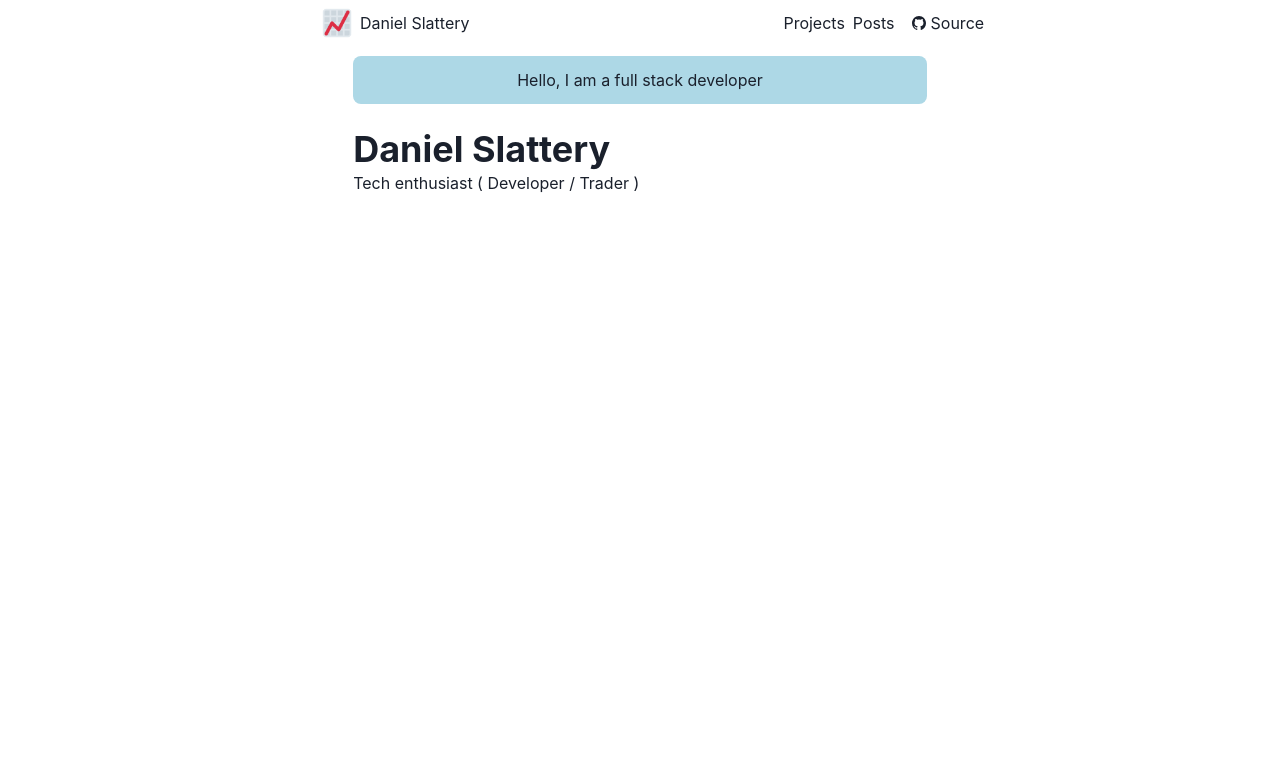
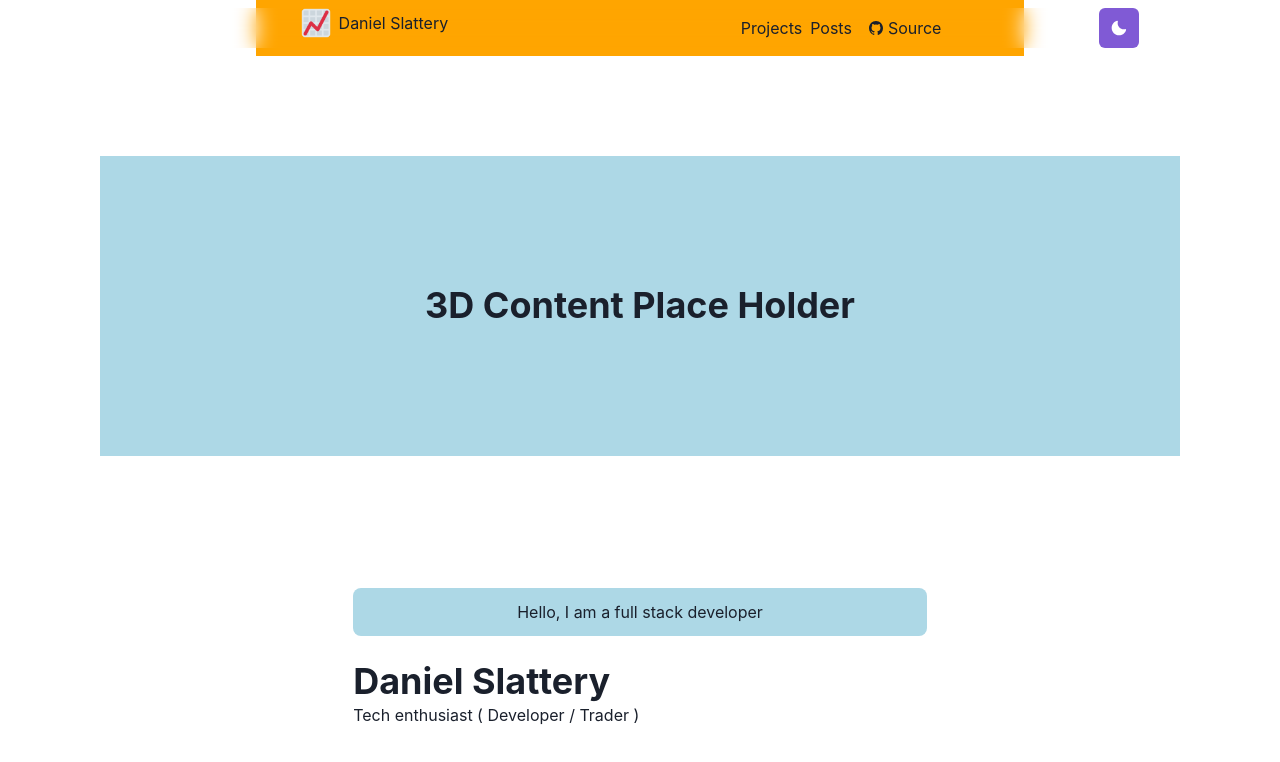
Before and after one commit to Daniel-Slattery/danielslattery.dev, a Next.js app: page / in a window 1280 px wide. Shown: the top 762 px of the page. Built offline with nearby package versions, Linux system fonts and the light colour scheme.

Commit message:
added dark mode theme toggle

```diff
--- a/components/layouts/main.js
+++ b/components/layouts/main.js
@@ -1,19 +1,24 @@
 import Head from 'next/head'
-import { Box, Container } from '@chakra-ui/react'
+import { Box, Container, Flex, Heading } from '@chakra-ui/react'
 import Navbar from '../navbar'
 import { Router } from 'next/dist/client/router'
 
-const Main = ({ children }) => {
+const Main = () => {
   return (
-    <Box as="main">
+    <Box as="main" pb={8}>
       <Head>
         <meta name="viewport" content="width=device-width, initial-scale=1" />
         <title>Daniel Slattery - Homepage</title>
       </Head>
+
       <Navbar path={Router.asPath} />
-      <Container maxW="container.md" pt={14}>
-        {children}
-      </Container>
+
+      <Container maxW="container.md" pt={14} bg='orange'/>
+
+      <Flex h={300} align="center" justify="center" bg="lightblue" m={100}>
+        <Heading>3D Content Place Holder</Heading>
+      </Flex>
+
     </Box>
   )
 }
--- a/components/navbar.js
+++ b/components/navbar.js
@@ -9,6 +9,7 @@ import {
   Spacer
 } from '@chakra-ui/react'
 import Logo from './logo'
+import ThemeToggleButton from './theme-toggle-button'
 import { IoLogoGithub } from 'react-icons/io5'
 
 const Navbar = props => {
@@ -54,6 +55,9 @@ const Navbar = props => {
             <IoLogoGithub />
             Source
           </Link>
+          <Spacer />
+          <ThemeToggleButton />
+          <Spacer />
         </Stack>
       </Flex>
     </Box>
--- /dev/null
+++ b/components/theme-toggle-button.js
@@ -0,0 +1,18 @@
+import { AnimatePresence, motion } from 'framer-motion'
+import { IconButton, useColorMode, useColorModeValue } from '@chakra-ui/react'
+import { SunIcon, MoonIcon } from '@chakra-ui/icons'
+
+const ThemeToggleButton = () => {
+  const { toggleColorMode } = useColorMode()
+
+  return (
+        <IconButton
+          aria-label="Toggle theme"
+          colorScheme={useColorModeValue('purple', 'orange')}
+          icon={useColorModeValue(<MoonIcon />, <SunIcon />)}
+          onClick={toggleColorMode}
+        ></IconButton>
+  )
+}
+
+export default ThemeToggleButton
--- a/pages/_app.js
+++ b/pages/_app.js
@@ -4,27 +4,7 @@ import Layout from '../components/layouts/main'
 
 function MyApp({ Component, pageProps, router }) {
   return (
-    <ChakraProvider>
-      <Head>
-        <link rel="shortcut icon" href="/images/favicon.ico" />
-        <link
-          rel="apple-touch-icon"
-          sizes="180x180"
-          href="/images/apple-touch-icon.png"
-        />
-        <link
-          rel="icon"
-          type="image/png"
-          sizes="32x32"
-          href="/images/favicon-32x32.png"
-        />
-        <link
-          rel="icon"
-          type="image/png"
-          sizes="16x16"
-          href="/images/favicon-16x16.png"
-        />
-      </Head>
+    <ChakraProvider >
       <Layout router={router} />
       <Component {...pageProps} key={router.route} />
     </ChakraProvider>
--- /dev/null
+++ b/pages/_document.js
@@ -0,0 +1,36 @@
+import { ColorModeScript } from '@chakra-ui/react'
+import NextDocument, { Html, Head, Main, NextScript } from 'next/document'
+
+export default class Document extends NextDocument {
+  render() {
+    return (
+      <Html lang="en">
+        <Head>
+        <link rel="shortcut icon" href="/images/favicon.ico" />
+        <link
+          rel="apple-touch-icon"
+          sizes="180x180"
+          href="/images/apple-touch-icon.png"
+        />
+        <link
+          rel="icon"
+          type="image/png"
+          sizes="32x32"
+          href="/images/favicon-32x32.png"
+        />
+        <link
+          rel="icon"
+          type="image/png"
+          sizes="16x16"
+          href="/images/favicon-16x16.png"
+        />
+        </Head>
+        <body>
+          <ColorModeScript />
+          <Main />
+          <NextScript />
+        </body>
+      </Html>
+    )
+  }
+}
```
